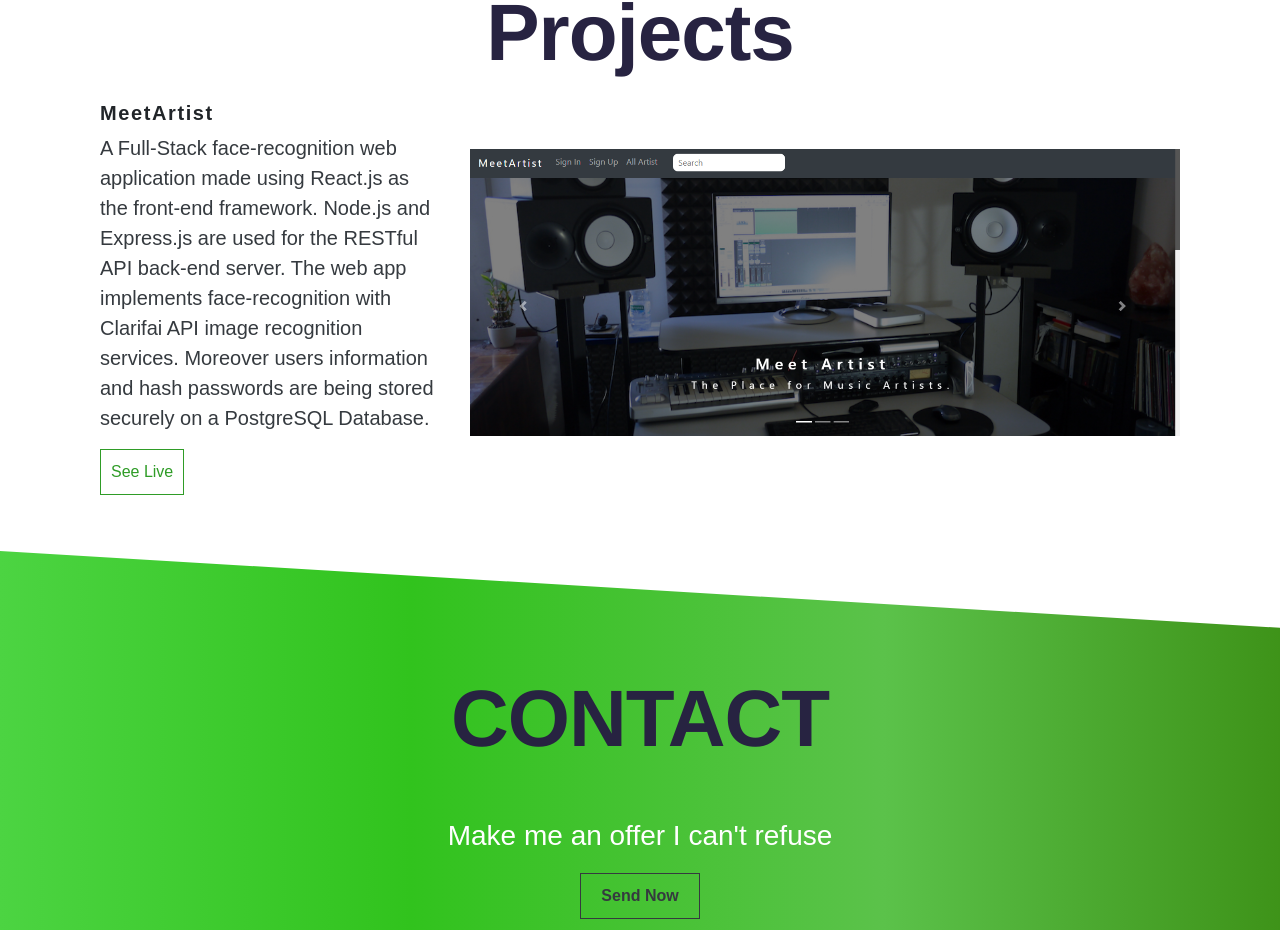
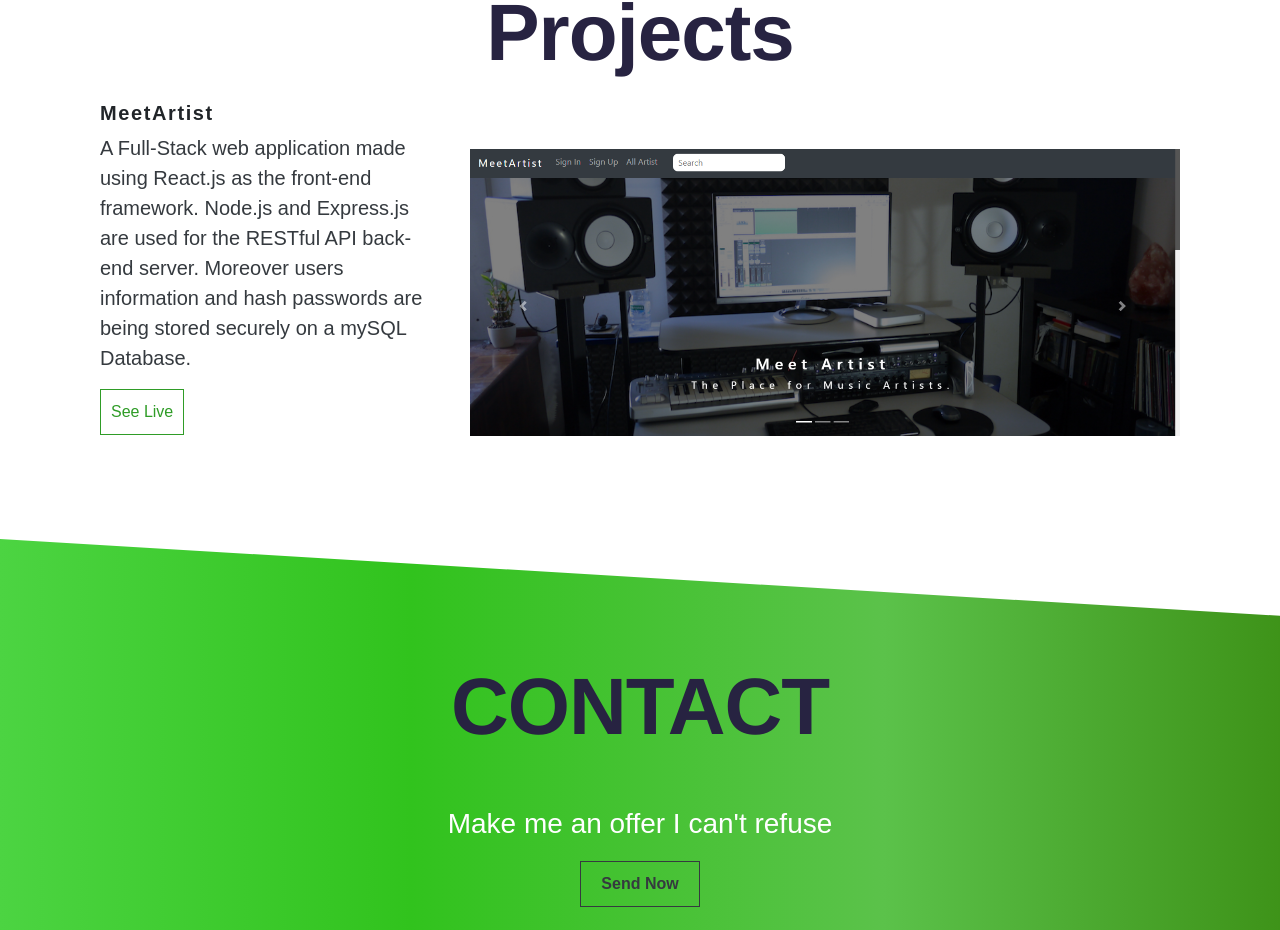
Before and after one commit to shayben838/portfolio, a React (Create React App) app: page / in a window 1280 px wide. Shown: the part 2334-3264 px from the top of the page. Built offline with nearby package versions, Linux system fonts and the light colour scheme.

Commit message:
deliting warnings

```diff
--- a/src/components/home_page.js
+++ b/src/components/home_page.js
@@ -93,7 +93,11 @@ I believe in tech and programming as a way to improve people lives and the focus
                         <div className=" row m-0  mb-1 mb-md-5">
                             <div className="col-lg-4 col-sm-12 pb-2 " data-aos="fade-right">
                                 <h4 className="project_name" >MeetArtist</h4>
-                                <p className="par_project" >A Full-Stack face-recognition web application made using React.js as the front-end framework. Node.js and Express.js are used for the RESTful API back-end server. The web app implements face-recognition with Clarifai API image recognition services. Moreover users information and hash passwords are being stored securely on a PostgreSQL Database.</p>
+                                <p className="par_project" >
+                                A Full-Stack  web application
+                                 made using React.js as the front-end framework.
+                                 Node.js and Express.js are used for the RESTful API back-end server.
+                                  Moreover users information and hash passwords are being stored securely on a mySQL Database.</p>
                                 <div className="d-flex">
                                     <div className=" d-flex justify-content-center justify-content-sm-start  " data-aos="fade-up" >
                                         <a className="button_Project" rel="noopener noreferrer" target="_blank" href="https://infallible-agnesi-f06595.netlify.app/"> See Live </a>
```
